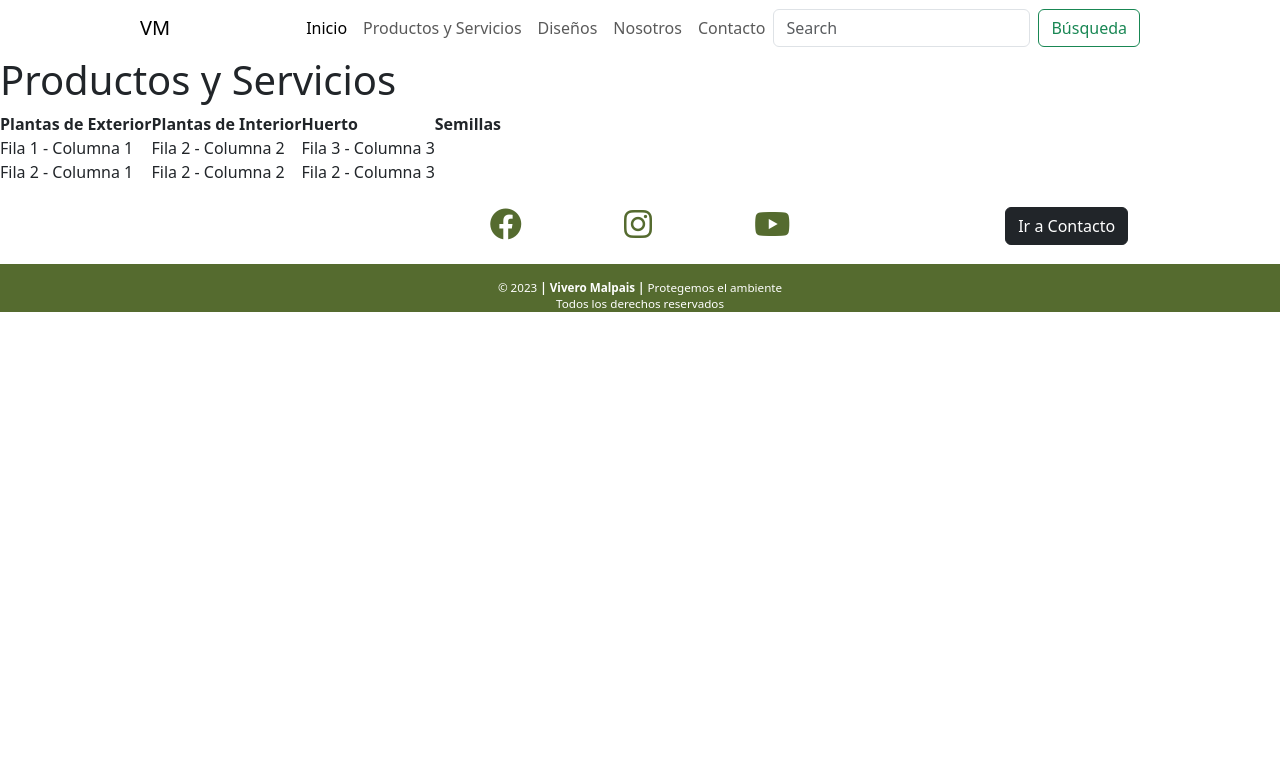
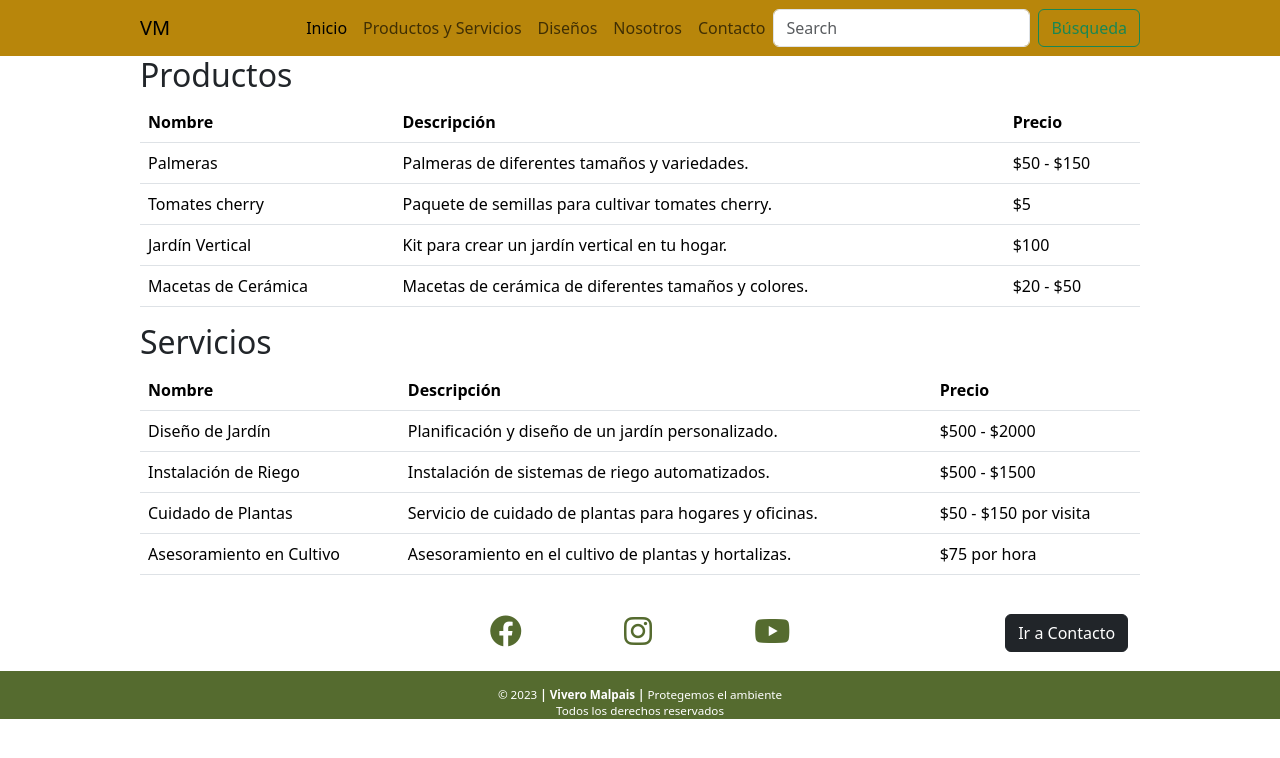
Before and after one commit to ivoponcediaz/clase1, a plain HTML site: page pages/productosyservicios.html in a window 1280 px wide. Drawn offline with nearby package versions, Linux system fonts and the light colour scheme; some icons are missing.

Commit message:
relice correcciones en mi sitio

```diff
--- a/css/style.css
+++ b/css/style.css
@@ -1,8 +1,10 @@
 * {
-  margin: 0%;
-  padding: 0%;
+  margin: 0;
+  padding: 0;
   box-sizing: border-box;
 }
+
+/* Container */
 
 .container {
   width: 80%;
@@ -10,22 +12,21 @@
   max-width: 1300px;
 }
 
+/* Header */
+
 body header {
-  background-position: 0%;
-  height: 100px;
   background-position: center;
   background-size: cover;
   background-repeat: no-repeat;
 }
 
-body header .navbar--white {
-  background-color: darkgray;
+body header .navbar--black {
+  background-color: darkgoldenrod;
 }
 
-/*SECTIONS*/
+/* Sections */
 
 .section h2 {
-  color: black;
   font-size: 10vw;
   opacity: 0.5;
   text-shadow: -1px 0 black, 0 1px black, 1px 0 black, 0 -1px black;
@@ -37,21 +38,16 @@ body header .navbar--white {
 }
 
 .section-contact {
-  height: 25vh;
   text-align: center;
 }
 
 .section-contact h2 {
-  color: black;
-  font-size: 10vw;
-  opacity: 0.5;
-  text-shadow: -1px 0 black, 0 1px black, 1px 0 black, 0 -1px black;
   margin-top: 10vh;
 }
 
-.section-contact a {
-  text-decoration: none;
-}
+/* Images */
+
+/* Media Queries */
 
 @media screen and (min-width: 768px) {
   .section h2 {
@@ -68,13 +64,14 @@ body header .navbar--white {
     visibility: hidden;
   }
 
-  /*PRODUCT SCROLL*/
+  /* Product Scroll */
 
   .scroll-img {
     max-height: 250vh;
     overflow-y: scroll;
   }
 }
+
 @media screen and (max-width: 768px) {
   .scroll {
     display: none;
@@ -82,7 +79,7 @@ body header .navbar--white {
   }
 }
 
-/*IFRAME*/
+/* Iframe */
 
 .iframe-container {
   position: relative;
@@ -101,10 +98,10 @@ body header .navbar--white {
   height: 100%;
 }
 
-/*FOOTER*/
+/* Footer */
 
 .footer-top {
-  height: 100px;
+  height: 10vh;
   line-height: 10vh;
 }
 
--- a/pages/productosyservicios.html
+++ b/pages/productosyservicios.html
@@ -25,7 +25,8 @@
     <title>ViveroMalpais</title>
   </head>
   <body>
-    <nav class="navbar navbar-expand-lg navbar--white">
+    <header>
+      <nav class="navbar navbar-expand-lg navbar--black">
         <div class="container">
           <a class="navbar-brand" href="#">VM</a>
           <button
@@ -78,29 +79,76 @@
           </div>
         </div>
       </nav>
-    <h1>Productos y Servicios</h1>
-    <main>
+    </header>
+    <main class="container">
       <section>
-        <table>
+        <h2>Productos</h2>
+        <table class="table table-responsive">
+          <thead>
             <tr>
-            <th>Plantas de Exterior</th>
-            <th>Plantas de Interior</th>
-            <th>Huerto</th>
-            <th>Semillas</th>
+              <th>Nombre</th>
+              <th>Descripción</th>
+              <th>Precio</th>
+            </tr>
+          </thead>
+          <tbody>
+            <tr>
+              <td>Palmeras</td>
+              <td>Palmeras de diferentes tamaños y variedades.</td>
+              <td>$50 - $150</td>
             </tr>
             <tr>
-            <td>Fila 1 - Columna 1</td>
-            <td>Fila 2 - Columna 2</td>
-            <td>Fila 3 - Columna 3</td>
+              <td>Tomates cherry</td>
+              <td>Paquete de semillas para cultivar tomates cherry.</td>
+              <td>$5</td>
             </tr>
             <tr>
-            <td>Fila 2 - Columna 1</td>
-            <td>Fila 2 - Columna 2</td>
-            <td>Fila 2 - Columna 3</td>
+              <td>Jardín Vertical</td>
+              <td>Kit para crear un jardín vertical en tu hogar.</td>
+              <td>$100</td>
             </tr>
+            <tr>
+              <td>Macetas de Cerámica</td>
+              <td>Macetas de cerámica de diferentes tamaños y colores.</td>
+              <td>$20 - $50</td>
+            </tr>
+          </tbody>
         </table>
       </section>
-      <section></section>
+      <section>
+        <h2>Servicios</h2>
+        <table class="table table-responsive">
+          <thead>
+            <tr>
+              <th>Nombre</th>
+              <th>Descripción</th>
+              <th>Precio</th>
+            </tr>
+          </thead>
+          <tbody>
+            <tr>
+              <td>Diseño de Jardín</td>
+              <td>Planificación y diseño de un jardín personalizado.</td>
+              <td>$500 - $2000</td>
+            </tr>
+            <tr>
+              <td>Instalación de Riego</td>
+              <td>Instalación de sistemas de riego automatizados.</td>
+              <td>$500 - $1500</td>
+            </tr>
+            <tr>
+              <td>Cuidado de Plantas</td>
+              <td>Servicio de cuidado de plantas para hogares y oficinas.</td>
+              <td>$50 - $150 por visita</td>
+            </tr>
+            <tr>
+              <td>Asesoramiento en Cultivo</td>
+              <td>Asesoramiento en el cultivo de plantas y hortalizas.</td>
+              <td>$75 por hora</td>
+            </tr>
+          </tbody>
+        </table>
+      </section>
     </main>
     <!-- Aqui esta el Footer -->
     <footer>
```
Also changed, not shown: index.html (+4 -2 lines), pages/contacto.html (+5 -2 lines), pages/diseños.html (+25 -7 lines), pages/nosotros.html (+5 -3 lines). Lines whose indentation alone changed are shown as unchanged.
